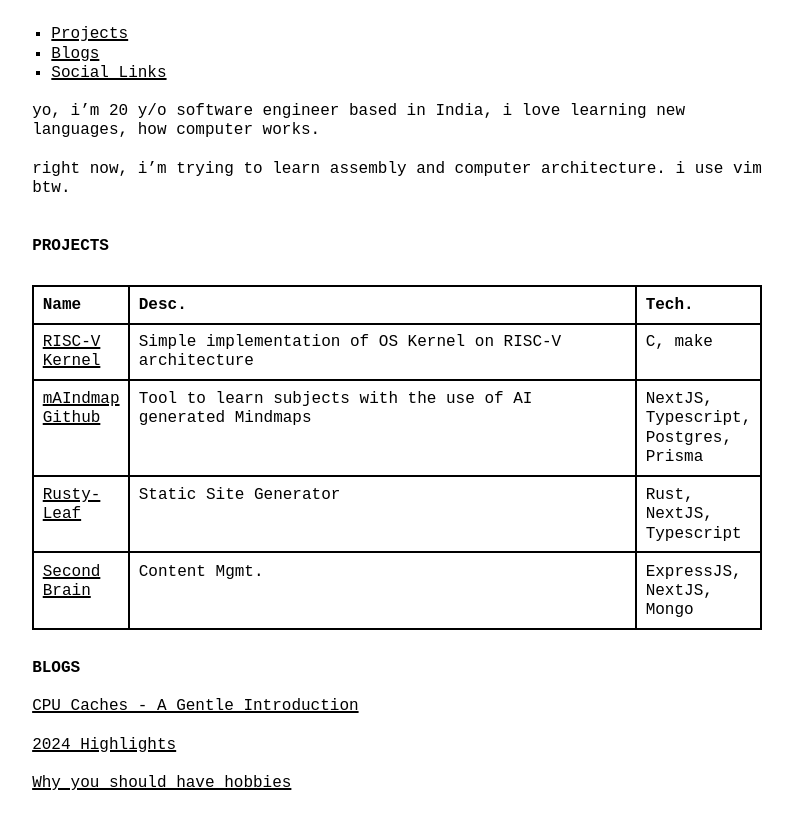
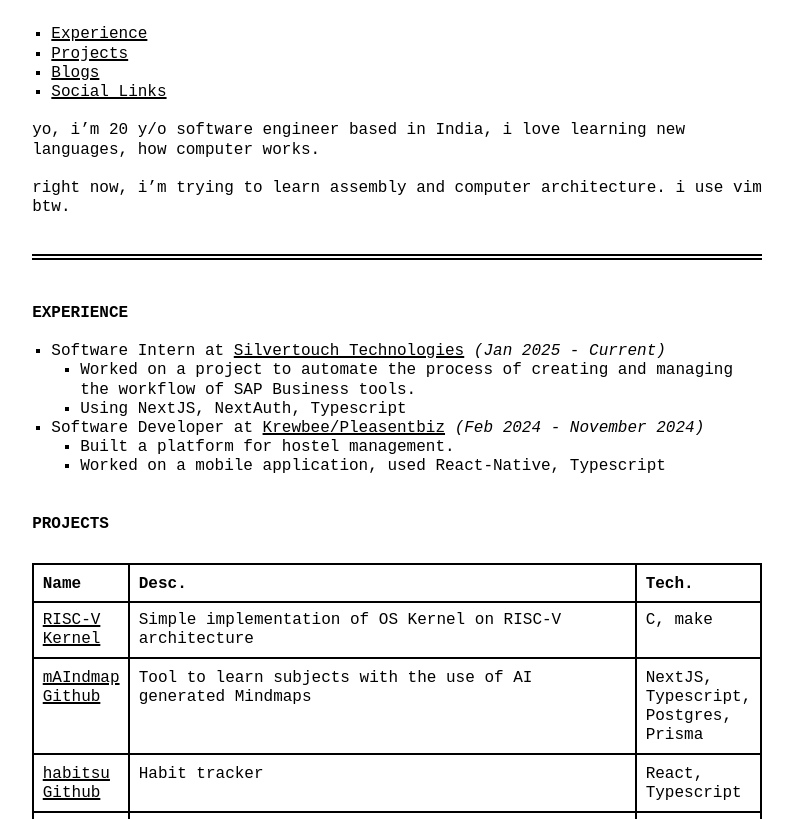
Before and after one commit to dhruvdabhi101/mono-pf, a plain HTML site: page index.html in a window 1280 px wide. Shown: the part 109-928 px from the top of the page, without its empty margins (243-1036 px from the left). Drawn offline with Linux system fonts and the light colour scheme; a web font is replaced by a local one.

Commit message:
added exp and more projets

```diff
--- a/index.html
+++ b/index.html
@@ -30,6 +30,7 @@
     <!--<label class="debug-toggle-label"><input type="checkbox" class="debug-toggle" /> Debug mode</label> -->
 <nav id="TOC" role="doc-toc">
 <ul class="incremental">
+<li><a href="#experience" id="toc-experience">Experience</a></li>
 <li><a href="#projects" id="toc-projects">Projects</a></li>
 <li><a href="#blogs" id="toc-blogs">Blogs</a></li>
 <li><a href="#social-links" id="toc-social-links">Social Links</a></li>
@@ -39,6 +40,25 @@
 languages, how computer works.</p>
 <p>right now, i’m trying to learn assembly and computer architecture. i
 use vim btw.</p>
+<hr/>
+<h2 id="experience">Experience</h2>
+<ul class="incremental">
+<li>Software Intern at <a
+href="https://www.silvertouch.com/">Silvertouch Technologies</a>
+<em>(Jan 2025 - Current)</em>
+<ul class="incremental">
+<li>Worked on a project to automate the process of creating and managing
+the workflow of SAP Business tools.</li>
+<li>Using NextJS, NextAuth, Typescript</li>
+</ul></li>
+<li>Software Developer at <a
+href="https://www.linkedin.com/company/krewbee">Krewbee/Pleasentbiz</a>
+<em>(Feb 2024 - November 2024)</em>
+<ul class="incremental">
+<li>Built a platform for hostel management.</li>
+<li>Worked on a mobile application, used React-Native, Typescript</li>
+</ul></li>
+</ul>
 <h2 id="projects">Projects</h2>
 <table>
 <thead>
@@ -81,6 +101,18 @@
 </tr>
 <tr>
 <td>
+<a href="https://habitsu.vercel.app">habitsu</a> <a
+href="https://github.com/dhruvdabhi101/habitsu">Github</a>
+</td>
+<td>
+Habit tracker
+</td>
+<td>
+React, Typescript
+</td>
+</tr>
+<tr>
+<td>
 <a
 href="https://github.com/dhruvdabhi101/rusty-leaf-backend">Rusty-Leaf</a>
 </td>
```
Also changed, not shown: 1 other file.
